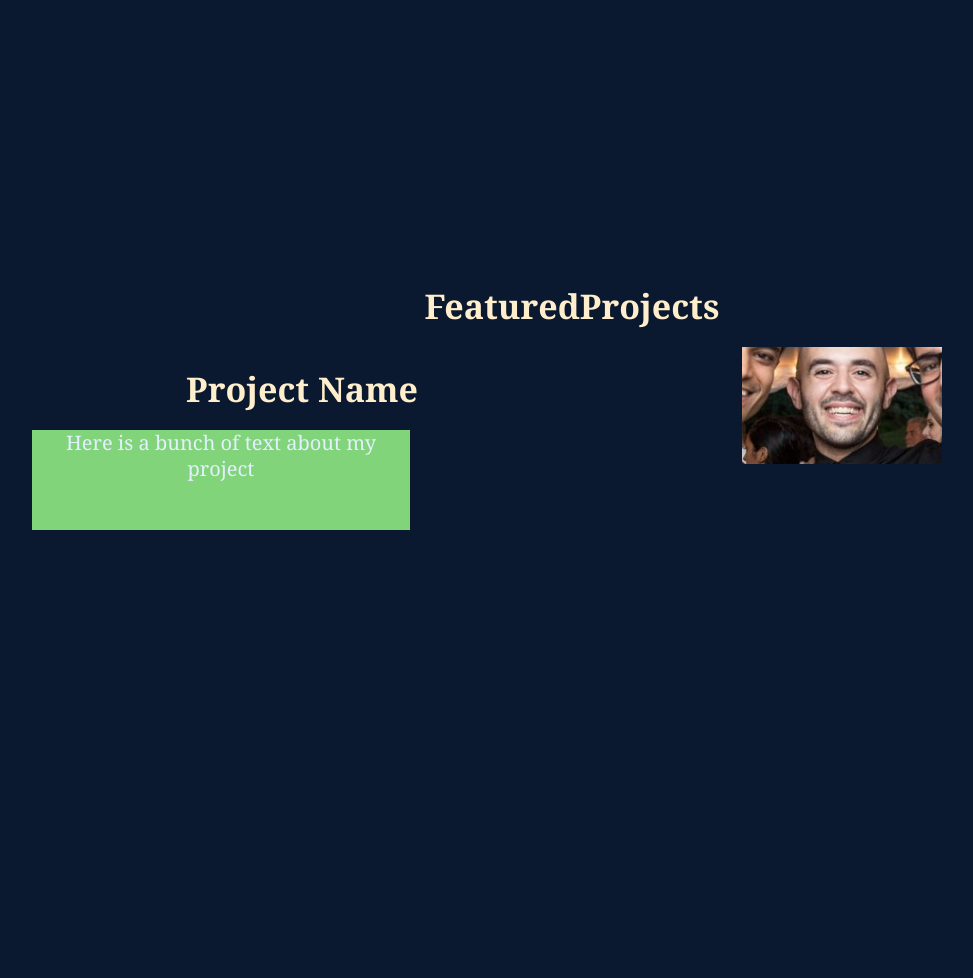
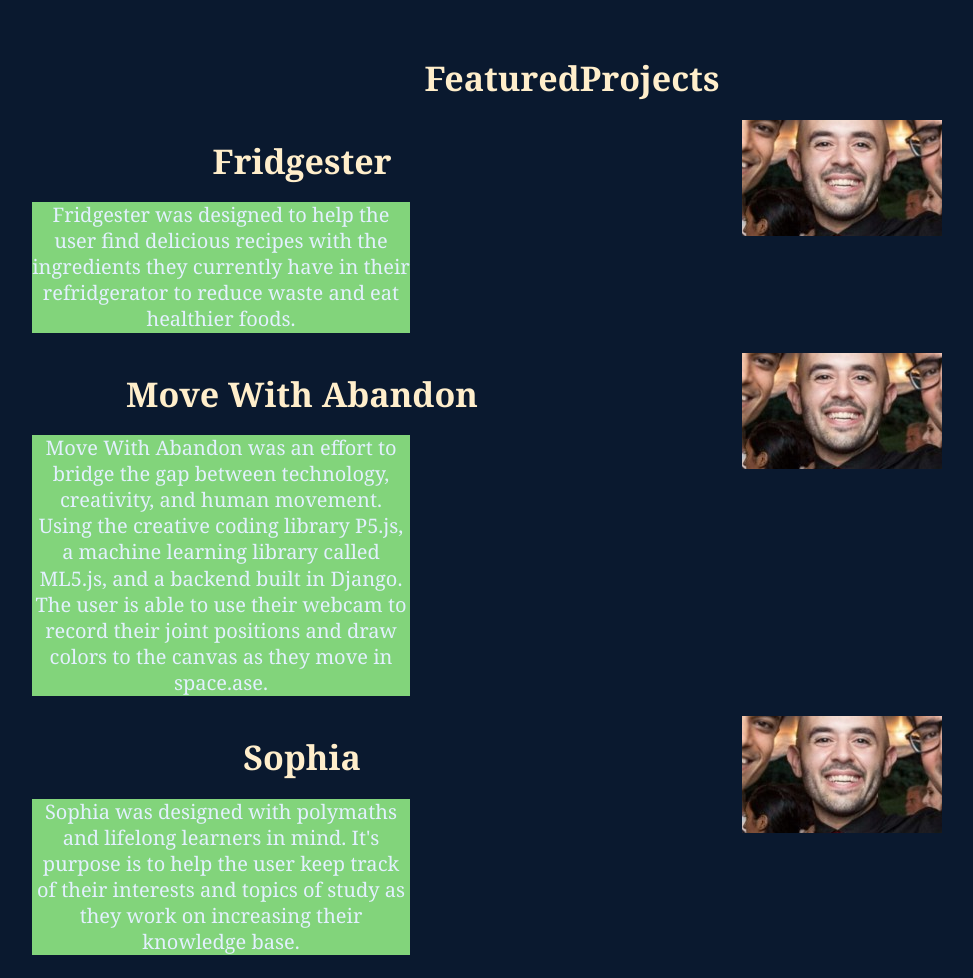
Before and after one commit to dscription/gatsby-portfolio-v1, a Gatsby site: page / in a window 1280 px wide. Shown: the part 2380-3358 px from the top of the page, without its empty margins (68-1041 px from the left). Built offline with nearby package versions, Linux system fonts and the light colour scheme; Gatsby itself is replaced by a stand-in of ours.

Commit message:
redner projects from markdown files

```diff
--- a/content/featured/Fridgester/index.md
+++ b/content/featured/Fridgester/index.md
@@ -1,6 +1,6 @@
 ---
 title: 'Fridgester'
-cover: ''
+photo: ''
 github: 'https://github.com/dscription/api-recipe-project'
 deployed: 'http://fridgester-final.surge.sh/'
 tech:
@@ -8,4 +8,4 @@ tech:
   -- CSS
   -- JavaScript
 ---
-Move With Abandon was an effort to bridge the gap between technology, creativity, and human movement. Using the creative coding library P5.js, a machine learning library called ML5.js, and a backend built in Django. The user is able to use their webcam to record their joint positions and draw colors to the canvas as they move in space.ase.
+Fridgester was designed to help the user find delicious recipes with the ingredients they currently have in their refridgerator to reduce waste and eat healthier foods.
--- a/gatsby-config.js
+++ b/gatsby-config.js
@@ -13,7 +13,15 @@ module.exports = {
         path: `${__dirname}/src/images`,
       },
     },
+    {
+      resolve: `gatsby-source-filesystem`,
+      options: {
+        name: `featured`,
+        path: `${__dirname}/content/featured`,
+      },
+    },
     `gatsby-transformer-sharp`,
+    `gatsby-transformer-remark`,
     `gatsby-plugin-sharp`,
     `gatsby-plugin-image`,
     {
@@ -28,8 +36,5 @@ module.exports = {
         icon: `src/images/gatsby-icon.png`, // This path is relative to the root of the site.
       },
     },
-    // this (optional) plugin enables Progressive Web App + Offline functionality
-    // To learn more, visit: https://gatsby.dev/offline
-    // `gatsby-plugin-offline`,
   ],
 }
--- a/package.json
+++ b/package.json
@@ -15,6 +15,7 @@
     "gatsby-plugin-sharp": "^2.14.3",
     "gatsby-plugin-styled-components": "^4.0.0",
     "gatsby-source-filesystem": "^2.11.1",
+    "gatsby-transformer-remark": "^3.0.0",
     "gatsby-transformer-sharp": "^2.12.0",
     "prop-types": "^15.7.2",
     "react": "^16.12.0",
--- a/src/components/layouts/Featured.js
+++ b/src/components/layouts/Featured.js
@@ -1,15 +1,46 @@
 import React from "react"
+import { useStaticQuery, graphql } from "gatsby"
 import styled from "styled-components"
 import { StaticImage } from "gatsby-plugin-image"
 
 const Featured = () => {
+  const data = useStaticQuery(graphql`
+    query {
+      allMarkdownRemark {
+        edges {
+          node {
+            frontmatter {
+              title
+              photo
+              github
+              deployed
+              tech
+            }
+            html
+          }
+        }
+      }
+    }
+  `)
+
+  const featuredProjects = data.allMarkdownRemark.edges.filter(
+    ({ node }) => node
+  )
+
+  return (
+    <>
+      {featuredProjects &&
+        featuredProjects.map(({ node }, index) => {
+          const { html, frontmatter } = node
+          const { title, photo, github, deployed, tech } = frontmatter
+
           return (
             <FeaturedContainer>
               <TextContainer>
-        <h2>Project Name</h2>
-        <DescriptionContainer>
-          <p>Here is a bunch of text about my project</p>
-        </DescriptionContainer>
+                <h2>{title}</h2>
+                <DescriptionContainer
+                  dangerouslySetInnerHTML={{ __html: html }}
+                />
                 {/* //todo: Add list of project technolgies */}
                 {/* //todo: Add link to github and deployed project */}
               </TextContainer>
@@ -23,11 +54,14 @@ const Featured = () => {
               </ImageContainer>
             </FeaturedContainer>
           )
+        })}
+    </>
+  )
 }
 
 export default Featured
 
-const DescriptionContainer = styled.p`
+const DescriptionContainer = styled.div`
   background: ${props => props.theme.colors.backgroundSecondary};
   color: ${props => props.theme.colors.secondary};
   min-height: 100px;
```
Also changed, not shown: 1 other file. Lines whose indentation alone changed are shown as unchanged.
